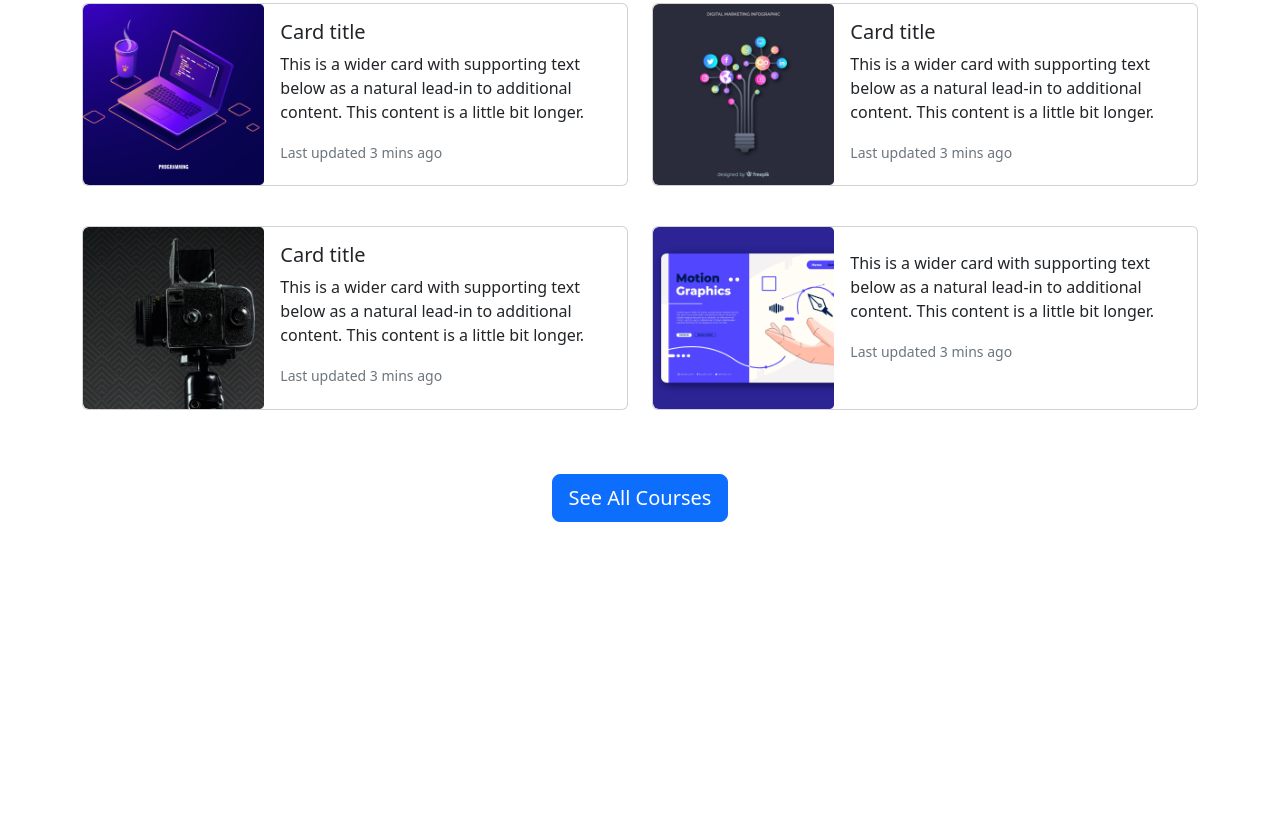
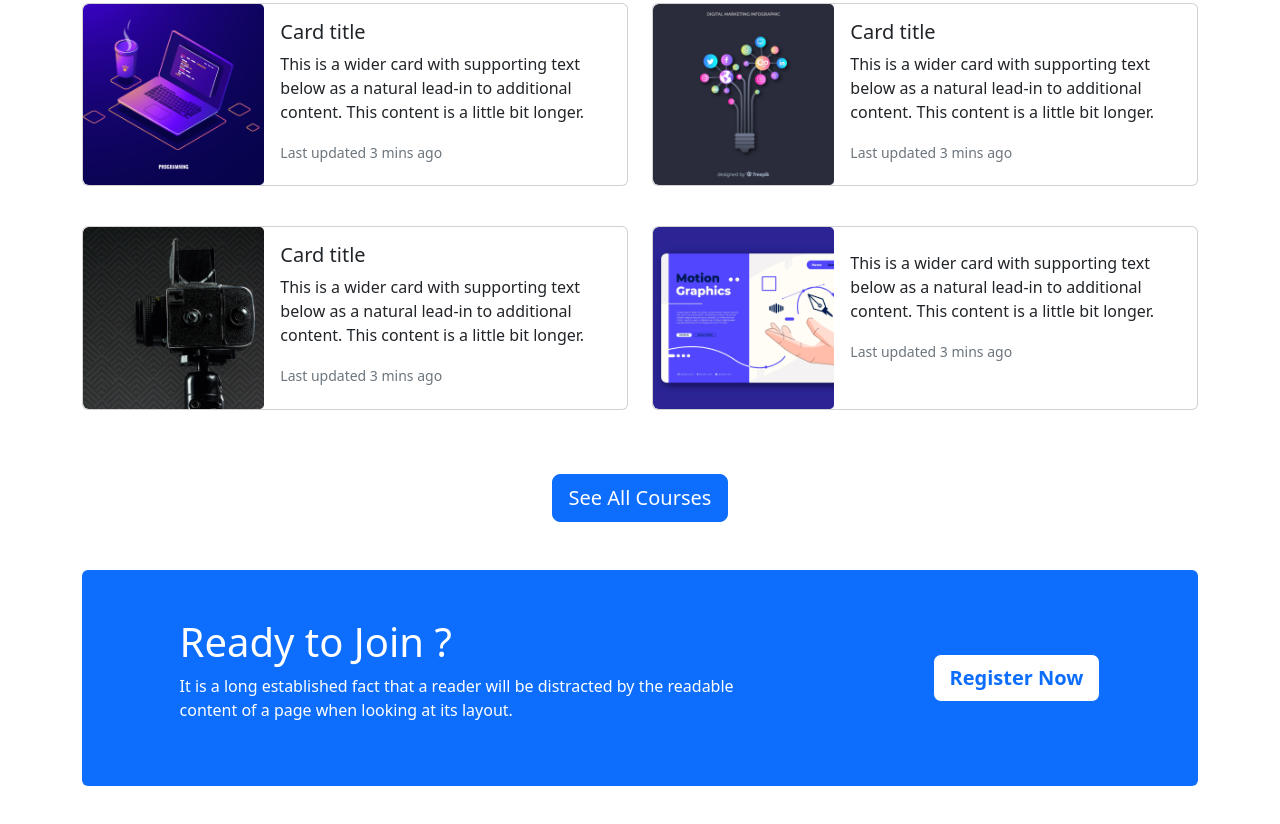
Before and after one commit to fazle-rabbi-cmd/assignment3, a plain HTML site: page index.html in a window 1280 px wide. Shown: the part 1094-1918 px from the top of the page. Before the commit the page ends 1616 px from the top, so only its background shows below. Drawn offline with nearby package versions, Linux system fonts and the light colour scheme.

Commit message:
ready to join section done

```diff
--- a/index.html
+++ b/index.html
@@ -239,8 +239,23 @@
             <div class="mt-5 text-center ">
                 <button type="button" class="btn btn-primary btn-lg">See All Courses</button>
             </div>
+        </section>
 
+        <!-- ready to join starts -->
+        <section class="container my-5">
+            <div class="d-flex align-items-center justify-content-around bg-primary py-5 text-white rounded ">
+                <div class="w-50">
+                    <h1>Ready to Join ?</h1>
+                    <p>It is a long established fact that a reader will be distracted by the
+                        readable content of a page when looking at its layout.</p>
+                </div>
+                <div>
+                    <button type="button" class="btn btn-lg btn-primary fw-bold bg-white text-primary">Register
+                        Now</button>
+                </div>
+            </div>
         </section>
+        <!-- ready to join ends -->
     </main>
 
     <script src="https://cdn.jsdelivr.net/npm/bootstrap@5.2.0/dist/js/bootstrap.bundle.min.js"
```
